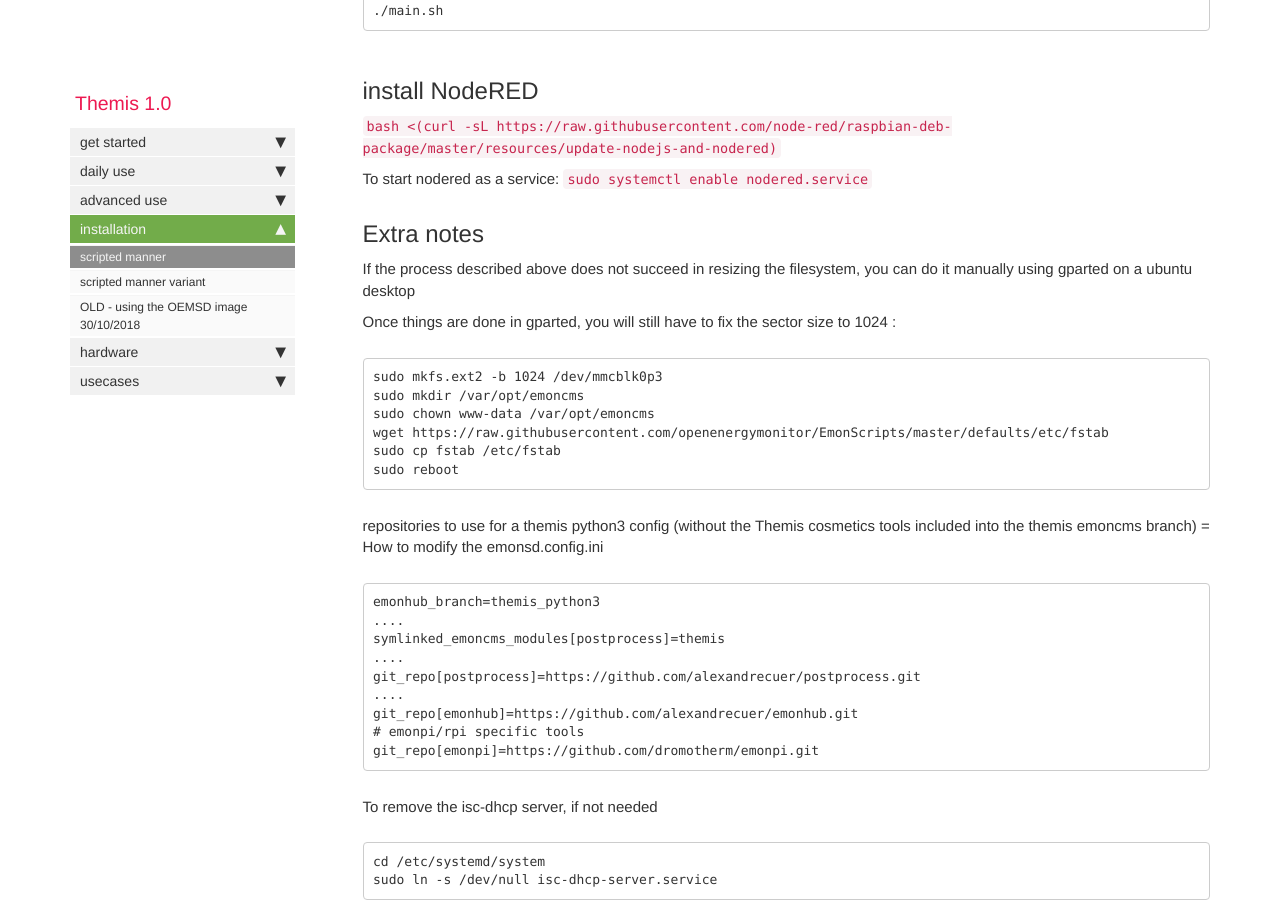
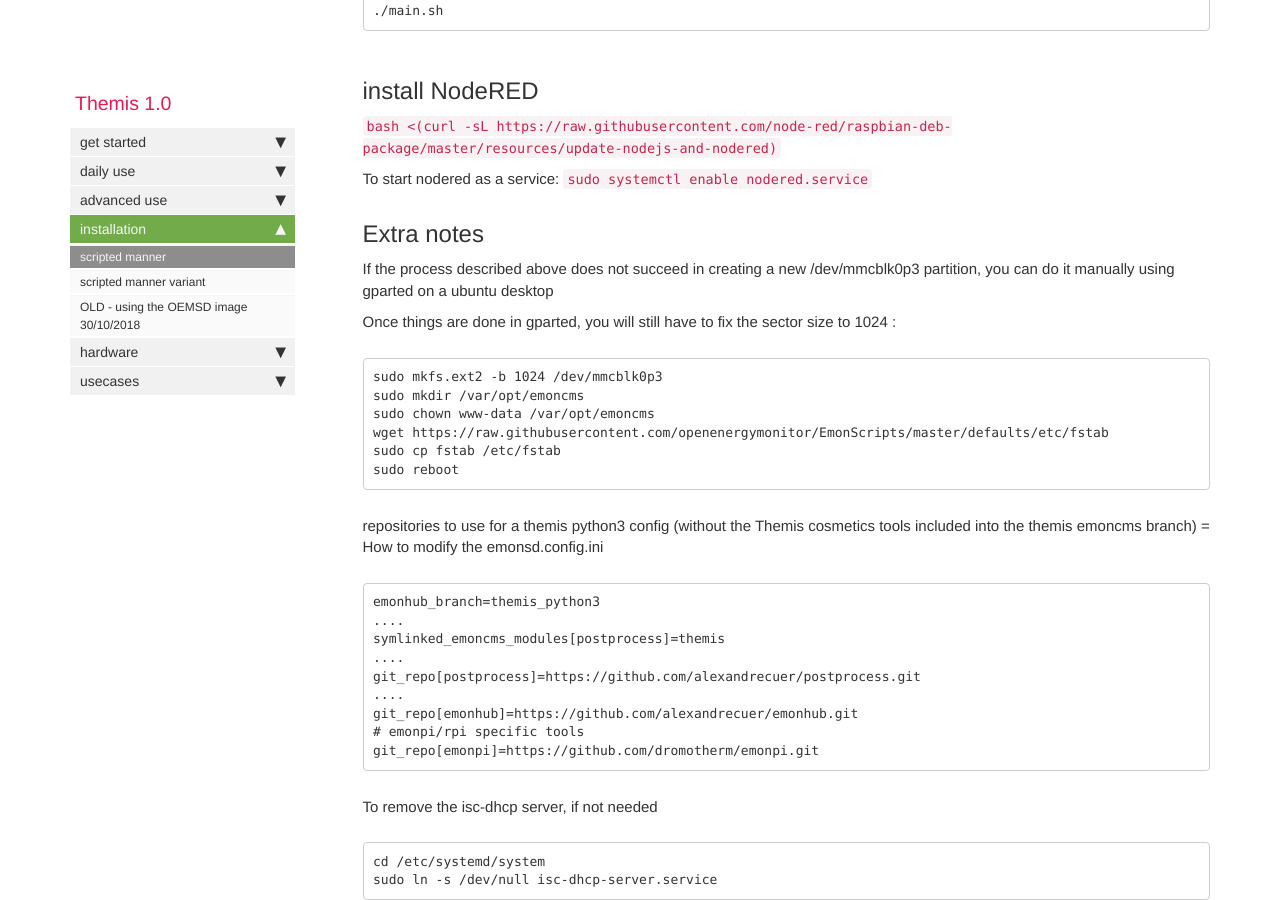
Before and after one commit to dromotherm/documentation, a Jekyll site: the page built from pages/themis/Note_install_Themis.md, in a window 1280 px wide and 900 px high, scrolled down 2757 px. Built offline with Jekyll 4.4.1, drawn with Linux system fonts in a browser that asks for light colours; comment, search, counter and statistics services are not loaded.

Commit message:
Update Note_install_Themis.md

```diff
--- a/pages/themis/Note_install_Themis.md
+++ b/pages/themis/Note_install_Themis.md
@@ -118,7 +118,7 @@
 
 ## Extra notes
 
-If the process described above does not succeed in resizing the filesystem, you can do it manually using gparted on a ubuntu desktop
+If the process described above does not succeed in creating a new /dev/mmcblk0p3 partition, you can do it manually using gparted on a ubuntu desktop
 
 Once things are done in gparted, you will still have to fix the sector size to 1024 :
 
```
